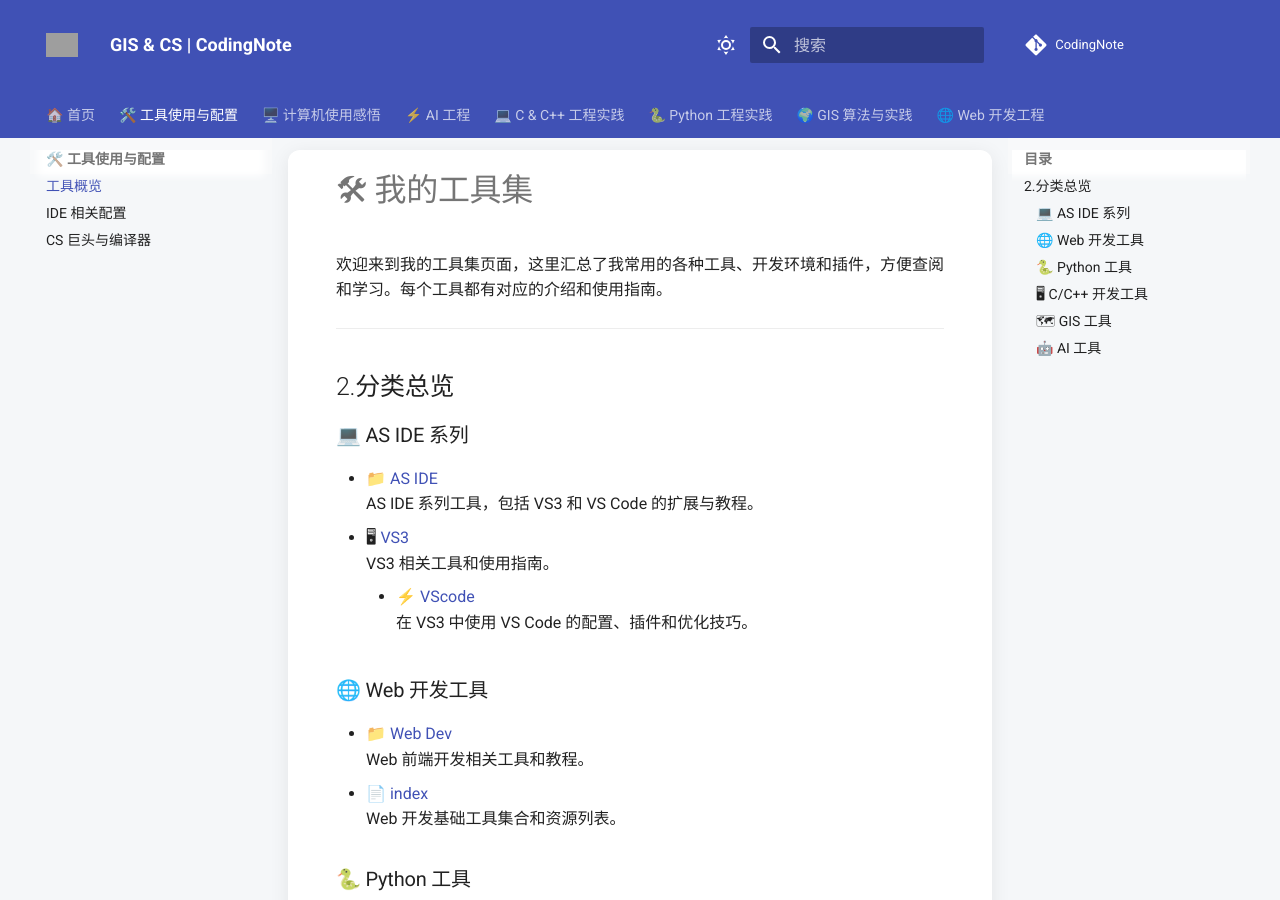
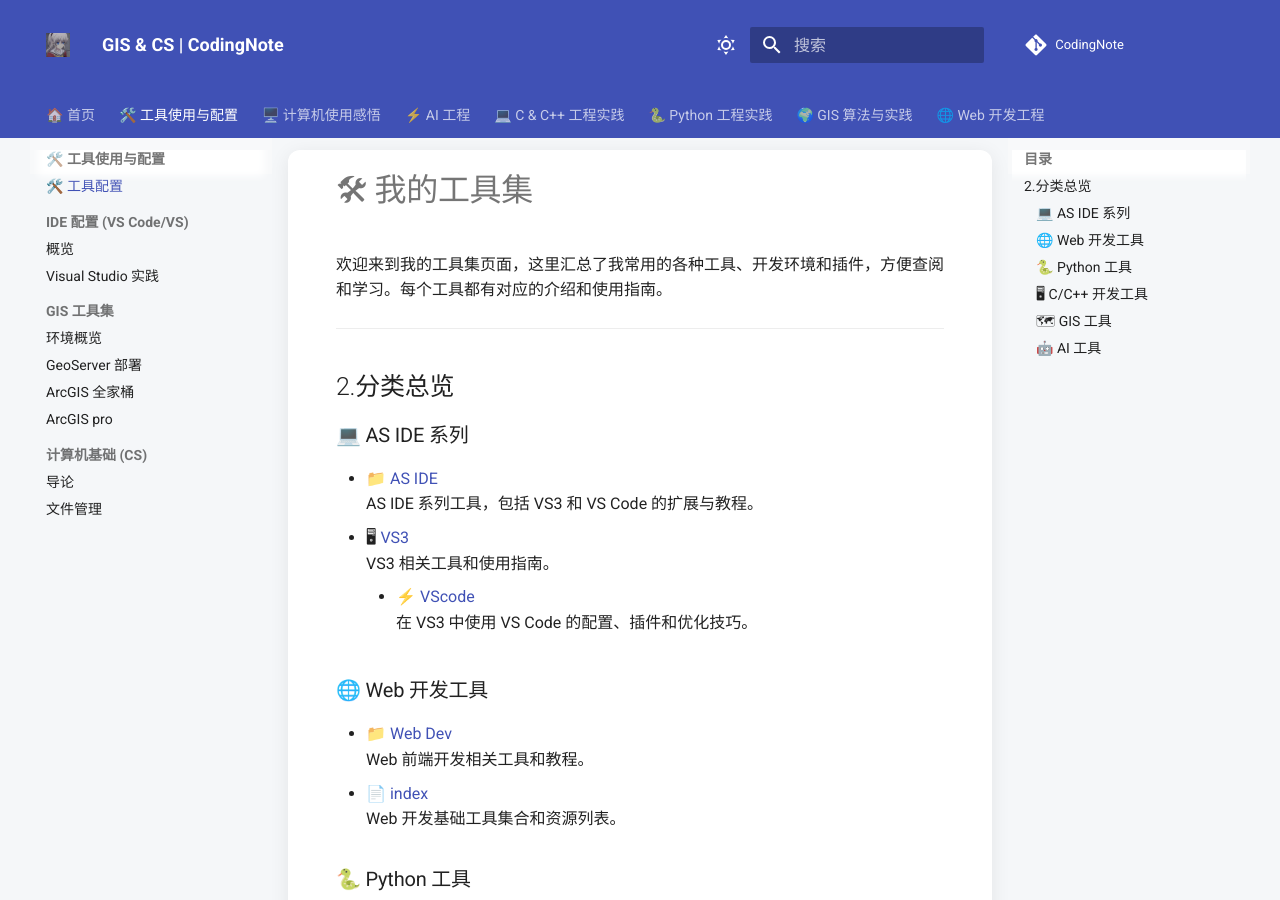
Before and after one commit to ldray857/about_coding, an MkDocs documentation site: the page built from docs/tools/index.md, in a window 1280 px wide and 900 px high. Built offline with MkDocs 1.6.1 and Material for MkDocs 9.7.7, drawn with Linux system fonts in a browser that asks for light colours; comment, search, counter and statistics services are not loaded; some of the changed lines change nothing that is shown; grey boxes are pictures that could not be loaded.

Commit message:
Update mkdocs.yml

```diff
--- a/mkdocs.yml
+++ b/mkdocs.yml
@@ -14,7 +14,7 @@
   name: material
   language: zh
   favicon: assets/favicon.png # 如果有图标可以放在这里
-  logo: assets/logo.png
+  logo: assets/avatar.jpg
   palette:
     # 自动切换深/浅模式
     - media: "(prefers-color-scheme: light)"
@@ -43,32 +43,55 @@
   - stylesheets/extra.css
 
 # 4. 导航栏配置（精准匹配你的目录结构）
+# 4. 导航栏配置（首页现在拥有子节点）
 nav:
-  - 🏠 首页: index.md
+  - 🏠 首页:
+      - 🚀 门户中心: index.md
+      - 📝 关于本站: index.md  # 如果你以后写了 about.md，可以替换掉
+      - 🕒 快速导航:
+          - 🛠️ 工具配置: tools/index.md
+          - 🌍 GIS 实践: GIS/index.md
+          - 💻 C/C++ 核心: c_cpp/index.md
 
   - 🛠️ 工具使用与配置:
       - 工具概览: tools/index.md
-      - IDE 相关配置: tools/as_IDE/index.md
-      - CS 巨头与编译器: tools/as_cmp/index.md
+      - IDE 配置 (VS Code/VS):
+          - 概览: tools/as_IDE/01_intro.md
+          - Visual Studio 实践: tools/as_IDE/02_VS_01.md
+      - GIS 工具集:
+          - 环境概览: tools/as_GIS/01_intro.md
+          - GeoServer 部署: tools/as_GIS/02_GeoServer.md
+          - ArcGIS 全家桶: tools/as_GIS/03_ArcGIS_01.md
+          - ArcGIS pro: tools/as_GIS/03_ArcGIS_02.md
+      - 计算机基础 (CS):
+          - 导论: tools/cs/01_introduction.md
+          - 文件管理: tools/cs/02_file_management.md
 
   - 🖥️ 计算机使用感悟:
       - 经验总结: CS/index.md
 
   - ⚡ AI 工程:
-      - 实践心得: AI/index.md # 建议后续新建 docs/AI_Eng/index.md
+      - 实践心得: AI/index.md
 
   - 💻 C & C++ 工程实践:
       - 核心指南: c_cpp/index.md
-      - 环境联动: tools/as_IDE/VS3/index.md
 
   - 🐍 Python 工程实践:
       - 环境管理: python/index.md
 
   - 🌍 GIS 算法与实践:
       - 空间分析与自动化: GIS/index.md
+      - GIS 开发实践:
+          - 基础入门: GIS/GIS_DEV/01_intro.md
 
   - 🌐 Web 开发工程:
       - 开发概览: web_dev/index.md
+      - JavaScript 专题:
+          - 01 简介: web_dev/JavaScipt/01_简介.md
+          - 02 基础: web_dev/JavaScipt/02_基础.md
+          - 03 数据类型: web_dev/JavaScipt/03数据类型.md
+          - 04 作用域和事件: web_dev/JavaScipt/04_作用域和事件.md
+          - DOM 操作: web_dev/JavaScipt/DOM.md
 
 # 5. Markdown 增强插件（支持公式、警告框、复杂表格）
 markdown_extensions:
```
